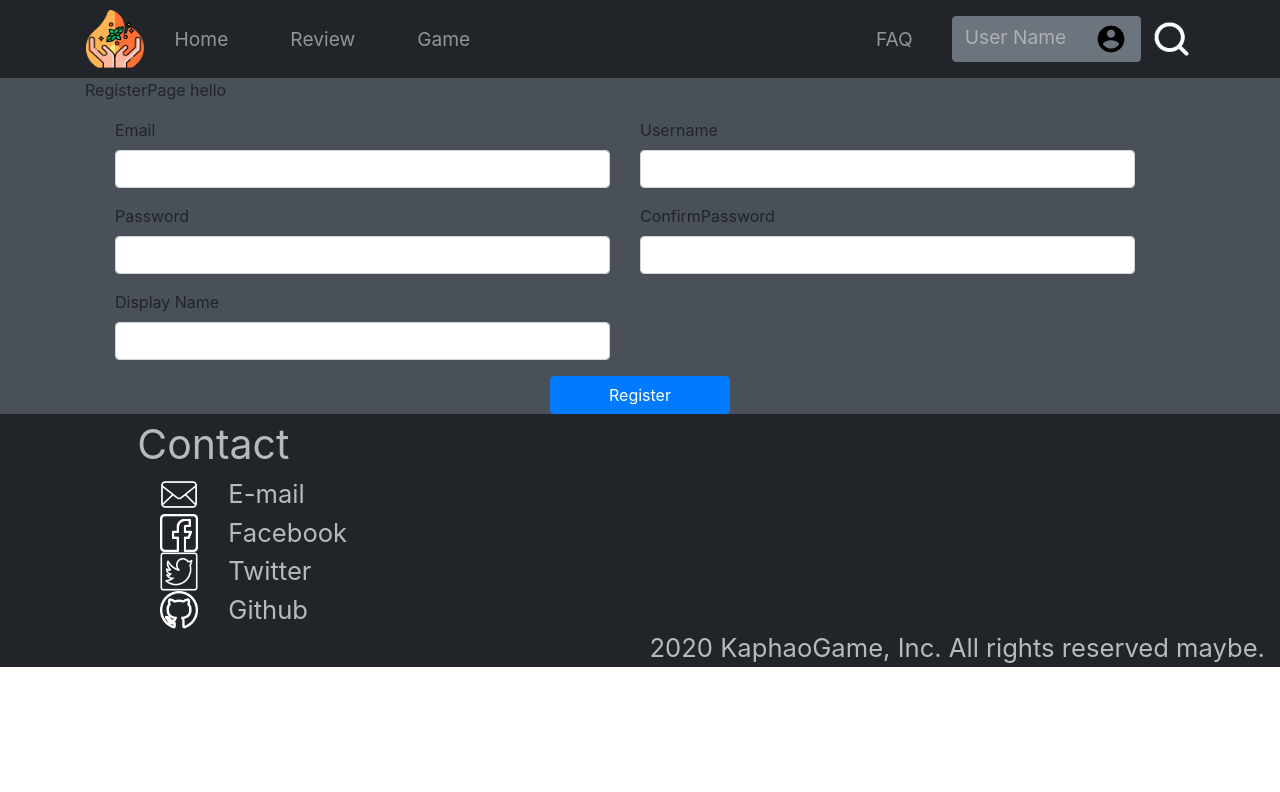
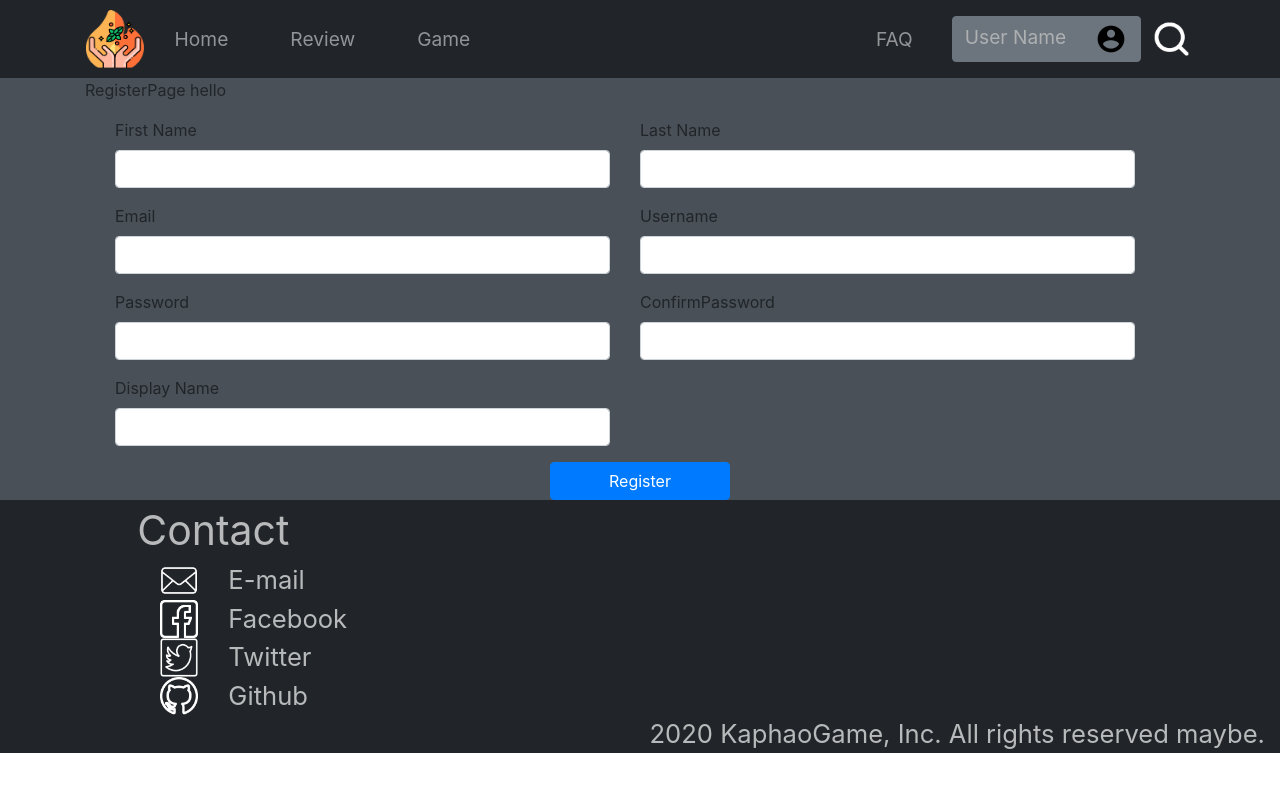
Before and after one commit to KaphaoGame/frontend, a Vue app: page /register in a window 1280 px wide. Shown: the top 792 px of the page. Built offline with nearby package versions, Linux system fonts and the light colour scheme.

Commit message:
update structure in components

```diff
--- a/src/components/CarouselCard.vue
+++ b/src/components/homeComponents/CarouselCard.vue
@@ -10,8 +10,8 @@
                     alt="image slot"
                     >
             </div>
-            <div class="col-4 d-flex flex-column align-items-stretch bg">
-                <div class="example-review d-flex justify-content-center">
+            <div class="col-4 bg">
+                <div class="example-review text-center">
                     <span>Latest Users' Reviews</span>
                 </div>
                 <div>
--- a/src/views/HomePage.vue
+++ b/src/views/HomePage.vue
@@ -92,8 +92,8 @@
 </template>
 
 <script>
-import TopGameCard from '../components/TopGameCard'
-import CarouselCard from '../components/CarouselCard'
+import TopGameCard from '../components/homeComponents/TopGameCard'
+import CarouselCard from '../components/homeComponents/CarouselCard'
 
 export default {
   name: 'HelloWorld',
--- a/src/views/RegisterPage.vue
+++ b/src/views/RegisterPage.vue
@@ -4,39 +4,69 @@
     <!-- register field -->
     <div class="container">
       <div class="row col-12">
+
+        <div class="form-group col-6">
+          <label for="firstNameInput">First Name</label>
+          <input class="form-control" v-model="form.firstName" />
+        </div>
+
+        <div class="form-group col-6">
+          <label for="lastNameInput">Last Name</label>
+          <input class="form-control" v-model="form.lastName" />
+        </div>
+
         <div class="form-group col-6">
           <label for="emailInput">Email</label>
-          <input type="email" class="form-control" />
+          <input type="email" class="form-control" v-model="form.email" />
         </div>
 
         <div class="form-group col-6">
           <label for="usernameInput">Username</label>
-          <input type="username" class="form-control" />
+          <input class="form-control" v-model="form.userName" />
         </div>
 
         <div class="form-group col-6">
           <label for="passwordInput">Password</label>
-          <input type="password" class="form-control" />
+          <input type="password" class="form-control" v-model="form.password" />
         </div>
 
         <div class="form-group col-6">
           <label for="confirmPasswordInput">ConfirmPassword</label>
-          <input type="comfirmPassword" class="form-control" />
+          <input type="password" class="form-control" v-model="form.cpassword" />
         </div>
 
         <div class="form-group col-6">
           <label for="displayName">Display Name</label>
-          <input type="displayName" class="form-control" />
+          <input class="form-control" v-model="form.displayName"/>
         </div>
 
       </div>
-      <div class="btn btn-primary col-md-2 offset-5">Register</div>
+      <button class="btn btn-primary col-md-2 offset-5" v-on:click="onSubmit()">Register</button>
     </div>
   </div>
 </template>
 
 <script>
-export default {};
+export default {
+  name: 'registerPage',
+  data: () => ({
+    form: {
+      firstName: null,
+      lastName: null,
+      email: null,
+      password: null,
+      cpassword: null,
+      displayName: null,
+      userName: null,
+    }
+  }),
+  methods: {
+    onSubmit() {
+      alert(JSON.stringify(this.form))
+    },
+  }
+
+};
 </script>
 
 <style>
```
Also changed, not shown: src/components/homeComponents/TopGameCard.vue (renamed from src/components/TopGameCard.vue).
